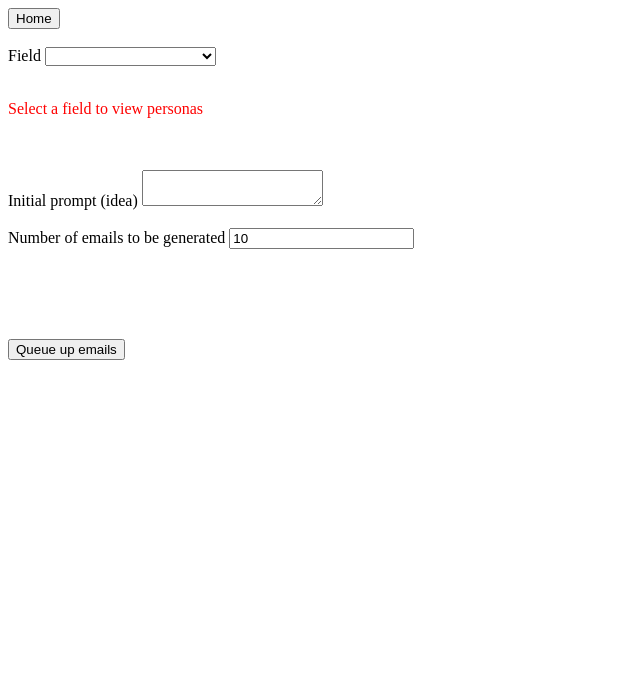
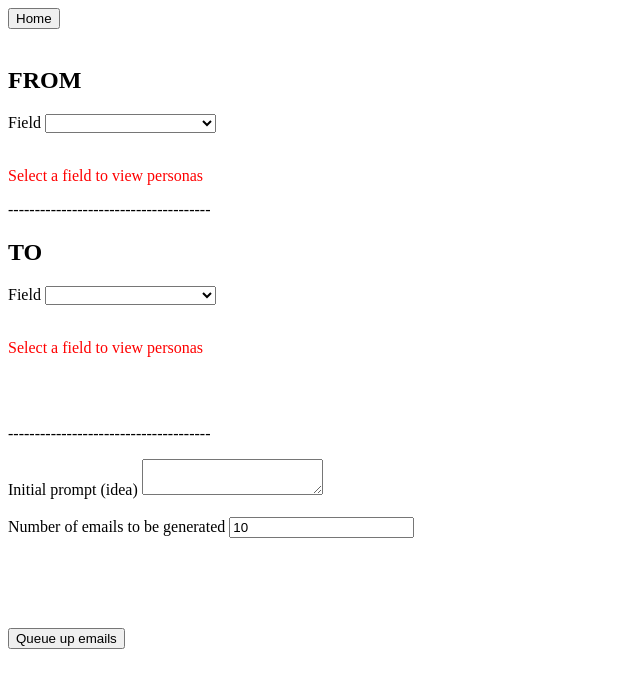
Before and after one commit to gabrielnvian/EmailGenerationPortal, a SvelteKit app: page /generate in a window 1280 px wide. Shown: the top 688 px of the page, without its empty margins (0-640 px from the left). Built offline with nearby package versions, Linux system fonts and the light colour scheme.

Commit message:
added from and to seperate persona lists (group emails)

```diff
--- a/src/routes/generate/+page.svelte
+++ b/src/routes/generate/+page.svelte
@@ -7,24 +7,29 @@
 	import PersonaSelector from "../../PersonaSelector.svelte";
 	import {writable, type Writable} from "svelte/store";
 
-	let field: string = "";
+	let fromField: string = "";
+	let toField: string = "";
 	let idea: string = "";
 	let n: number = 10;
 
-	let selectedPersonas: Writable<Persona[]> = writable([]);
+	let fromPersonas: Writable<Persona[]> = writable([]);
+	let toPersonas: Writable<Persona[]> = writable([]);
 
-	$: filteredPersonas = $personas.filter(persona => persona.field === field);
+	$: filteredFromPersonas = $personas.filter(p => p.field === fromField);
+	$: filteredToPersonas   = $personas.filter(p => p.field === toField);
+
 
 	// Using Sets to clear out duplicate values
-	$: fields = new Set($personas.map(persona => persona.field));
+	$: fields = Array.from(new Set($personas.map(p => p.field))).sort();
 </script>
 
 <button on:click={() => goto(`${base}/`)}>Home</button>
 <br/>
 <br/>
 
+<h2>FROM</h2>
 <label>Field</label>
-<select bind:value={field} on:change={() => $selectedPersonas = []}>
+<select bind:value={fromField} on:change={() => $fromPersonas = []}>
 	{#each fields as field}
 		<option value={field}>
 			{field}
@@ -35,14 +40,35 @@
 <br/>
 <br/>
 
-{#if field}
-	<PersonaSelector personas={filteredPersonas} bind:selectedPersonas/>
+{#if fromField}
+	<PersonaSelector personas={filteredFromPersonas} selectedPersonas="{fromPersonas}" />
+{:else}
+	<p style="color:red">Select a field to view personas</p>
+{/if}
+
+<p>--------------------------------------</p>
+
+<h2>TO</h2>
+<label>Field</label>
+<select bind:value={toField} on:change={() => $toPersonas = []}>
+	{#each fields as field}
+		<option value={field}>
+			{field}
+		</option>
+	{/each}
+</select>
+<br/>
+<br/>
+
+{#if toField}
+	<PersonaSelector personas={filteredToPersonas} selectedPersonas="{toPersonas}"/>
 {:else}
 	<p style="color:red">Select a field to view personas</p>
 {/if}
 
 <br/>
 <br/>
+<p>--------------------------------------</p>
 
 <label>Initial prompt (idea)</label>
 <textarea bind:value={idea}/>
@@ -62,6 +88,6 @@
 <br/>
 <br/>
 
-<button on:click={() => queueEmails(field, idea, $selectedPersonas, n)}>
+<button on:click={() => queueEmails(fromField, toField, idea, $fromPersonas, $toPersonas, n)}>
 	Queue up emails
 </button>
--- a/src/routes/generate/generate.ts
+++ b/src/routes/generate/generate.ts
@@ -6,23 +6,21 @@
  */
 import {Persona} from "../../personas.model";
 
-export async function queueEmails(field: string, idea: string, personas: Persona[], n: number) {
+export async function queueEmails(fromField: string, toField: string, idea: string, fromPersonas: Persona[], toPersonas: Persona[], n: number) {
   const url = "https://n8n.tail068f9.ts.net/webhook-test/generate-email";
 
-  const request = new Request(url, {
+  const response = await fetch(url, {
     method: "POST",
     headers: {
         "Content-Type": "application/json",
     },
     body: JSON.stringify({
-      "field": field,
+      "fromField": fromField,
+      "toField": toField,
       "idea": idea,
-      "personas": personas.toString(),
+      "from": fromPersonas.map(persona => JSON.stringify(persona)),
+      "to": toPersonas.map(persona => JSON.stringify(persona)),
       "emailCount": n
     })
   });
-
-  const response = await fetch(request);
-  const json = await response.json();
-  console.log(json);
 }
```
